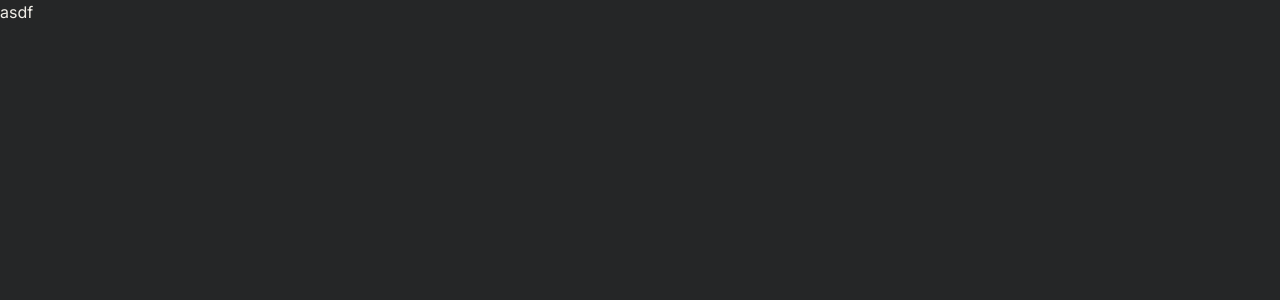
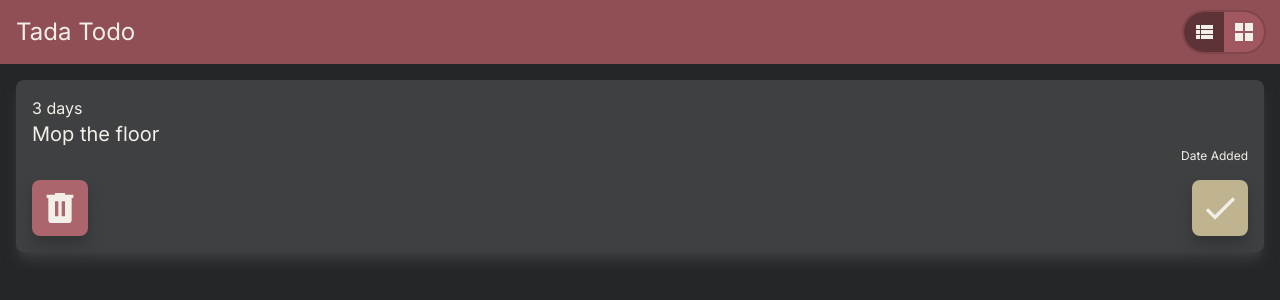
Before and after one commit to ollejj/TadaTodo, a Next.js app: page / in a window 1280 px wide. Shown: the top 300 px of the page. Built offline with nearby package versions, Linux system fonts and the light colour scheme.

Commit message:
first draft of todo-card and tailwind config

```diff
--- a/package.json
+++ b/package.json
@@ -9,6 +9,8 @@
     "lint": "next lint"
   },
   "dependencies": {
+    "@mdi/js": "^7.2.96",
+    "@mdi/react": "^1.6.1",
     "@types/node": "20.6.0",
     "@types/react": "18.2.21",
     "@types/react-dom": "18.2.7",
--- /dev/null
+++ b/src/app/components/header.tsx
@@ -0,0 +1,43 @@
+"use client";
+
+import Icon from "@mdi/react";
+import { mdiViewGrid, mdiViewList } from "@mdi/js";
+import cn from "classnames";
+import { useState } from "react";
+
+const Header = (props) => {
+  const [layoutState, setLayoutState] = useState<boolean>(false);
+
+  const animateLeftToRight = cn({
+    "right-0 left-1/2  rounded-r-full": layoutState,
+  });
+  const animateRightToLeft = cn({
+    "left-0 right-full rounded-l-full": !layoutState,
+  });
+
+  const handleToggle = (e: Event) => {
+    setLayoutState(!layoutState);
+  };
+
+  return (
+    <div className="w-screen h-16 bg-cordovan-400 flex flex-row items-center justify-between px-4">
+      <h1 className="text-2xl text-isabeline">Tada Todo</h1>
+      <div
+        className="flex flex-row w-20 rounded-full px-2 justify-between relative h-10 items-center bg-cordovan-300 ring-2 ring-cordovan-500"
+        onClick={handleToggle}
+      >
+        <span
+          className={cn(
+            "absolute bg-cordovan-700 w-1/2 h-full z-0 transition-all ease-in-out",
+            animateLeftToRight,
+            animateRightToLeft
+          )}
+        ></span>
+        <Icon path={mdiViewList} className="text-isabeline w-6 h-6 z-10" />
+        <Icon path={mdiViewGrid} className="text-isabeline w-6 h-6 z-10" />
+      </div>
+    </div>
+  );
+};
+
+export default Header;
--- a/src/app/layout.tsx
+++ b/src/app/layout.tsx
@@ -2,6 +2,7 @@ import "./globals.css";
 import type { Metadata } from "next";
 import { Inter } from "next/font/google";
 import cn from "classnames";
+import Header from "./components/header";
 
 const inter = Inter({ subsets: ["latin"] });
 
@@ -15,11 +16,14 @@ export default function RootLayout({
 }: {
   children: React.ReactNode;
 }) {
-  const style = cn("bg-eerie-black text-isabeline", inter.className);
+  const style = cn("text-isabeline bg-eerie-black-400", inter.className);
 
   return (
     <html lang="en">
-      <body className={style}>{children}</body>
+      <body className={style}>
+        <Header />
+        {children}
+      </body>
     </html>
   );
 }
--- a/src/app/page.tsx
+++ b/src/app/page.tsx
@@ -1,5 +1,25 @@
 import Image from "next/image";
 
+import Icon from "@mdi/react";
+import { mdiTrashCan, mdiCheck } from "@mdi/js";
+
 export default function Home() {
-  return <main className="">asdf</main>;
+  return (
+    <main className="w-screen p-4">
+      <div className="shadow-lg shadow-eerie-black-200 bg-eerie-black-200 p-4 flex flex-col rounded-lg">
+        <h3 className="text-md">3 days</h3>
+        <h1 className="text-xl">Mop the floor</h1>
+        <h5 className="text-xs self-end">Date Added</h5>
+
+        <div className="flex flex-row justify-between mt-4">
+          <button className="shadow-lg shadow-eerie-black-300 bg-cordovan-200 p-2 rounded-lg">
+            <Icon path={mdiTrashCan} className="text-isabeline w-10 h-10" />
+          </button>
+          <button className="shadow-lg shadow-eerie-black-300 bg-ecru p-2 rounded-lg">
+            <Icon path={mdiCheck} className="text-isabeline w-10 h-10" />
+          </button>
+        </div>
+      </div>
+    </main>
+  );
 }
--- a/tailwind.config.ts
+++ b/tailwind.config.ts
@@ -11,9 +11,25 @@ const config: Config = {
       colors: {
         ecru: "#BFB48F",
         wenge: "#564E58",
-        cordovan: "#904E55",
+        cordovan: {
+          100: "#b5767c",
+          200: "#ac656d",
+          300: "#a1575f",
+          400: "#904E55",
+          500: "#7f454b",
+          600: "#6f3c41",
+          700: "#5e3338",
+        },
         isabeline: "#F2EFE9",
-        "eerie-black": "#252627",
+        "eerie-black": {
+          100: "#4a4c4e",
+          200: "#3e4041",
+          300: "#313334",
+          400: "#252627",
+          500: "#19191a",
+          600: "#0c0d0d",
+          700: "#000000",
+        },
       },
     },
   },
```
Also changed, not shown: 1 other file (tests, documents, lock files or other folders).
